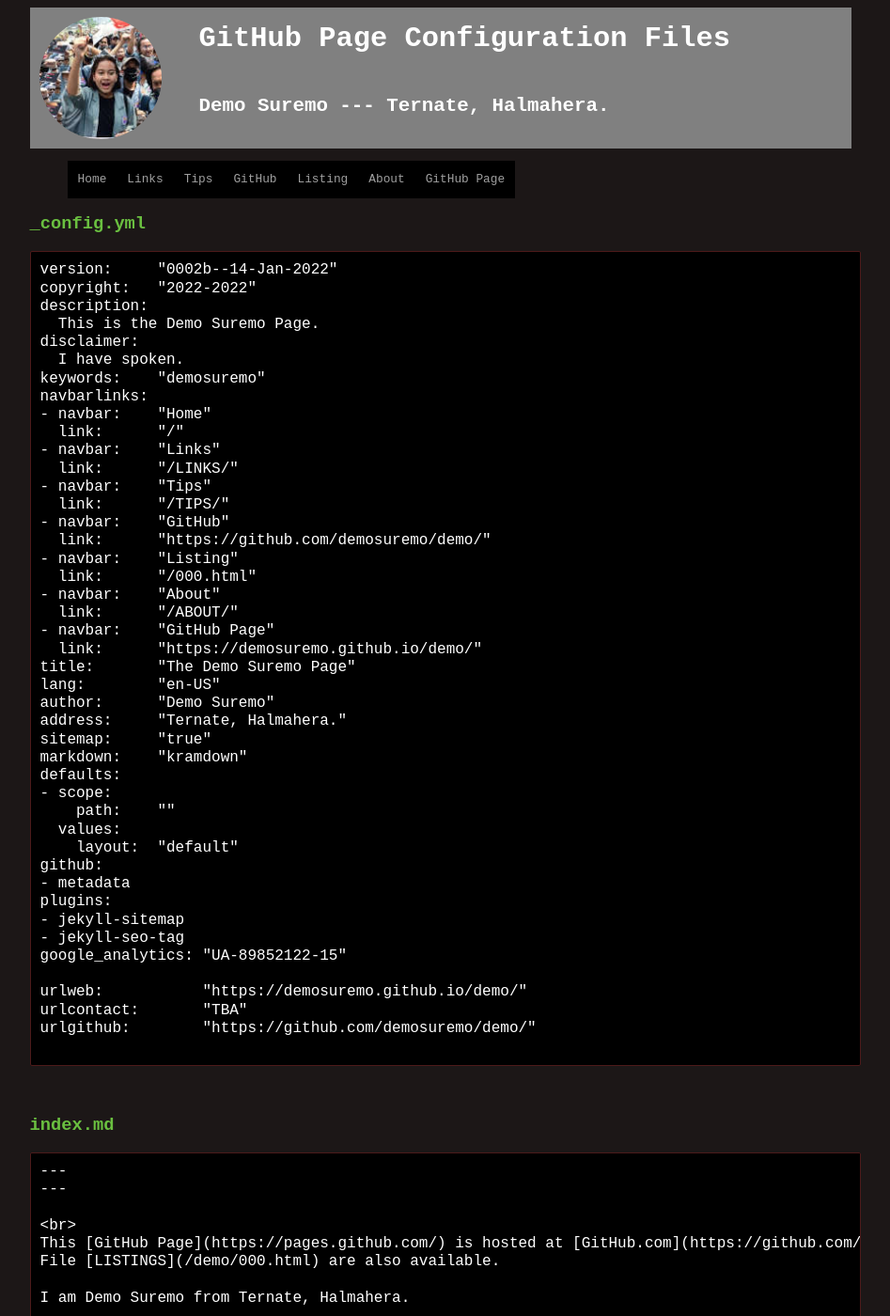
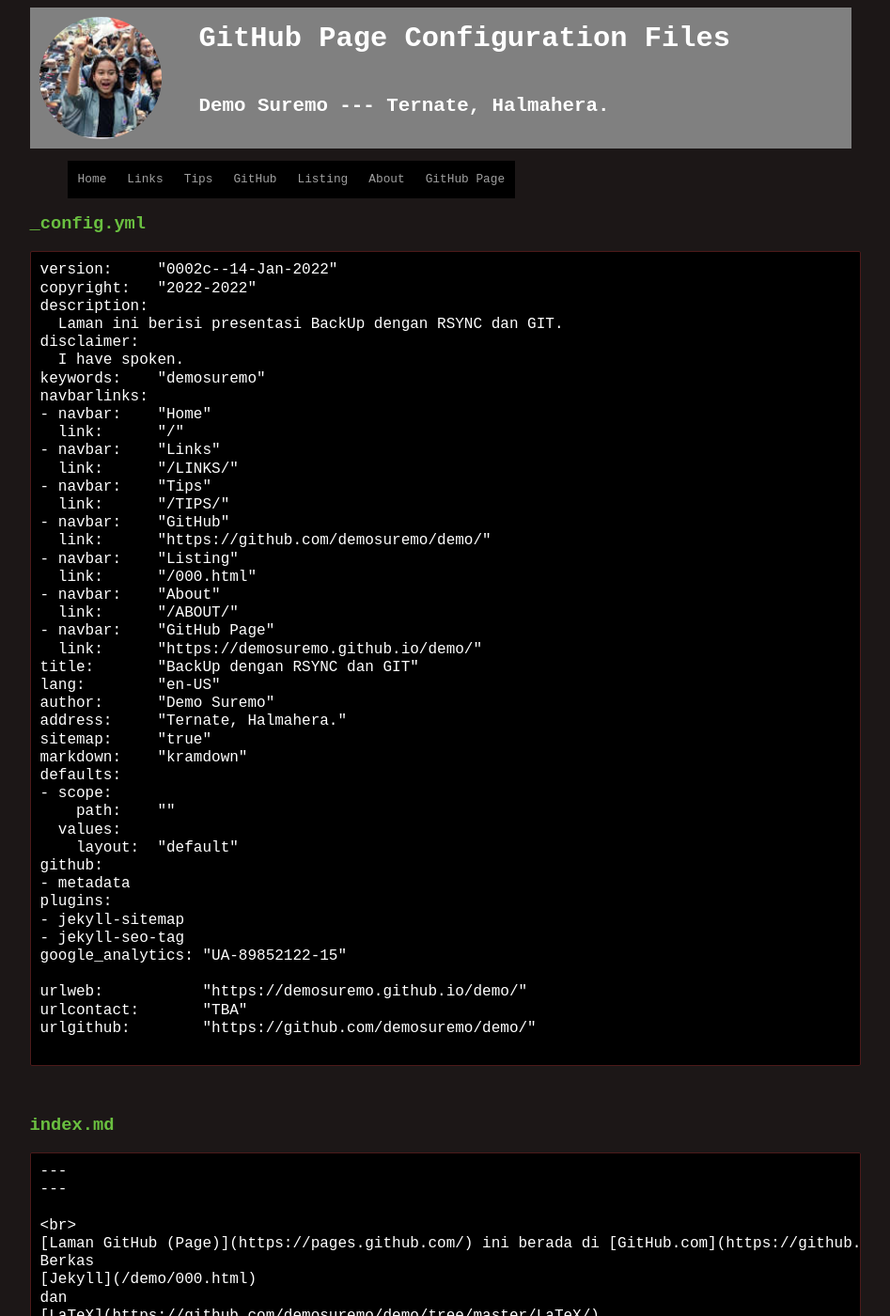
Before and after one commit to demosuremo/demo, a Jekyll site: the page built from 000.md, in a window 1280 px wide and 1400 px high. Shown: the whole window at 94% size, without its empty margins (166-1113 px from the left). Built offline with Jekyll 4.4.1, drawn with Linux system fonts in a browser that asks for light colours; some of the changed text lies outside the part shown.

````diff
--- a/000.md
+++ b/000.md
@@ -5,10 +5,10 @@ title:  "GitHub Page Configuration Files"
 ### _config.yml
 
 ```
-version:     "0002b--14-Jan-2022"
+version:     "0002c--14-Jan-2022"
 copyright:   "2022-2022"
 description:
-  This is the Demo Suremo Page.
+  Laman ini berisi presentasi BackUp dengan RSYNC dan GIT.
 disclaimer:
   I have spoken.
 keywords:    "demosuremo"
@@ -27,7 +27,7 @@ navbarlinks:
   link:      "/ABOUT/"
 - navbar:    "GitHub Page"
   link:      "https://demosuremo.github.io/demo/"
-title:       "The Demo Suremo Page"
+title:       "BackUp dengan RSYNC dan GIT"
 lang:        "en-US"
 author:      "Demo Suremo"
 address:     "Ternate, Halmahera."
@@ -59,10 +59,14 @@ urlgithub:        "https://github.com/demosuremo/demo/"
 ---
 
 <br>
-This [GitHub Page](https://pages.github.com/) is hosted at [GitHub.com]({{ site.urlgithub }}).
-File [LISTINGS]({{ site.baseurl }}/000.html) are also available.
+[Laman GitHub (Page)](https://pages.github.com/) ini berada di [GitHub.com]({{ site.urlgithub }}).
+Berkas
+[Jekyll]({{ site.baseurl }}/000.html)
+dan
+[LaTeX](https://github.com/demosuremo/demo/tree/master/LaTeX/)
+juga tersedia!
 
-I am {{ site.author }} from {{ site.address }}
+Namaku {{ site.author }} dari {{ site.address }}
 
 <br>
 ## URLs
@@ -70,7 +74,8 @@ I am {{ site.author }} from {{ site.address }}
 * [LaTeX Presentasi](https://github.com/demosuremo/demo/tree/master/LaTeX/)
 
 <br>
-Qapla!
+## Qapla!
+<br>
 
 ```
 
--- a/_config.yml
+++ b/_config.yml
@@ -1,7 +1,7 @@
-version:     "0002b--14-Jan-2022"
+version:     "0002c--14-Jan-2022"
 copyright:   "2022-2022"
 description:
-  This is the Demo Suremo Page.
+  Laman ini berisi presentasi BackUp dengan RSYNC dan GIT.
 disclaimer:
   I have spoken.
 keywords:    "demosuremo"
@@ -20,7 +20,7 @@ navbarlinks:
   link:      "/ABOUT/"
 - navbar:    "GitHub Page"
   link:      "https://demosuremo.github.io/demo/"
-title:       "The Demo Suremo Page"
+title:       "BackUp dengan RSYNC dan GIT"
 lang:        "en-US"
 author:      "Demo Suremo"
 address:     "Ternate, Halmahera."
````
Also changed, not shown: index.md (+9 -4 lines).
